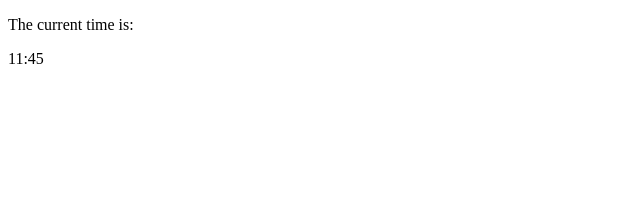
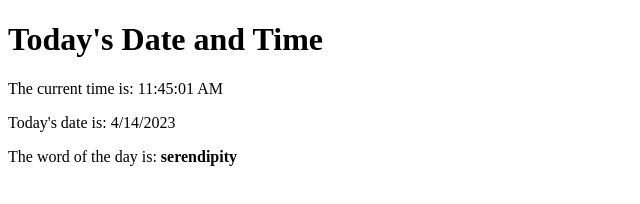
Before and after one commit to sitepython/passpython, a plain HTML site: page index.html in a window 1280 px wide. Shown: the whole page, without its empty margins (0-640 px from the left). Drawn offline with Linux system fonts and the light colour scheme.

Commit message:
Update index.html

```diff
--- a/index.html
+++ b/index.html
@@ -1,27 +1,23 @@
 <!DOCTYPE html>
 <html>
 <head>
-	<title>Current Time Example</title>
+	<title>Current Date and Time</title>
 </head>
 <body>
-	<p>The current time is:</p>
-	<p id="current-time"></p>
+	<h1>Today's Date and Time</h1>
+	<p>The current time is: <span id="time"></span></p>
+	<p>Today's date is: <span id="date"></span></p>
+	<p>The word of the day is: <strong>serendipity</strong></p>
 
-	<script>
-		var currentTimeElem = document.getElementById('current-time');
-		var currentTime = new Date();
-		var hours = currentTime.getHours();
-		var minutes = currentTime.getMinutes();
+	<script type="text/javascript">
+		// Get current date and time
+		var today = new Date();
+		var date = today.toLocaleDateString();
+		var time = today.toLocaleTimeString();
 
-		if (hours < 10) {
-			hours = '0' + hours;
-		}
-
-		if (minutes < 10) {
-			minutes = '0' + minutes;
-		}
-
-		currentTimeElem.innerHTML = hours + ":" + minutes;
+		// Display date and time
+		document.getElementById("time").innerHTML = time;
+		document.getElementById("date").innerHTML = date;
 	</script>
 </body>
 </html>
```
